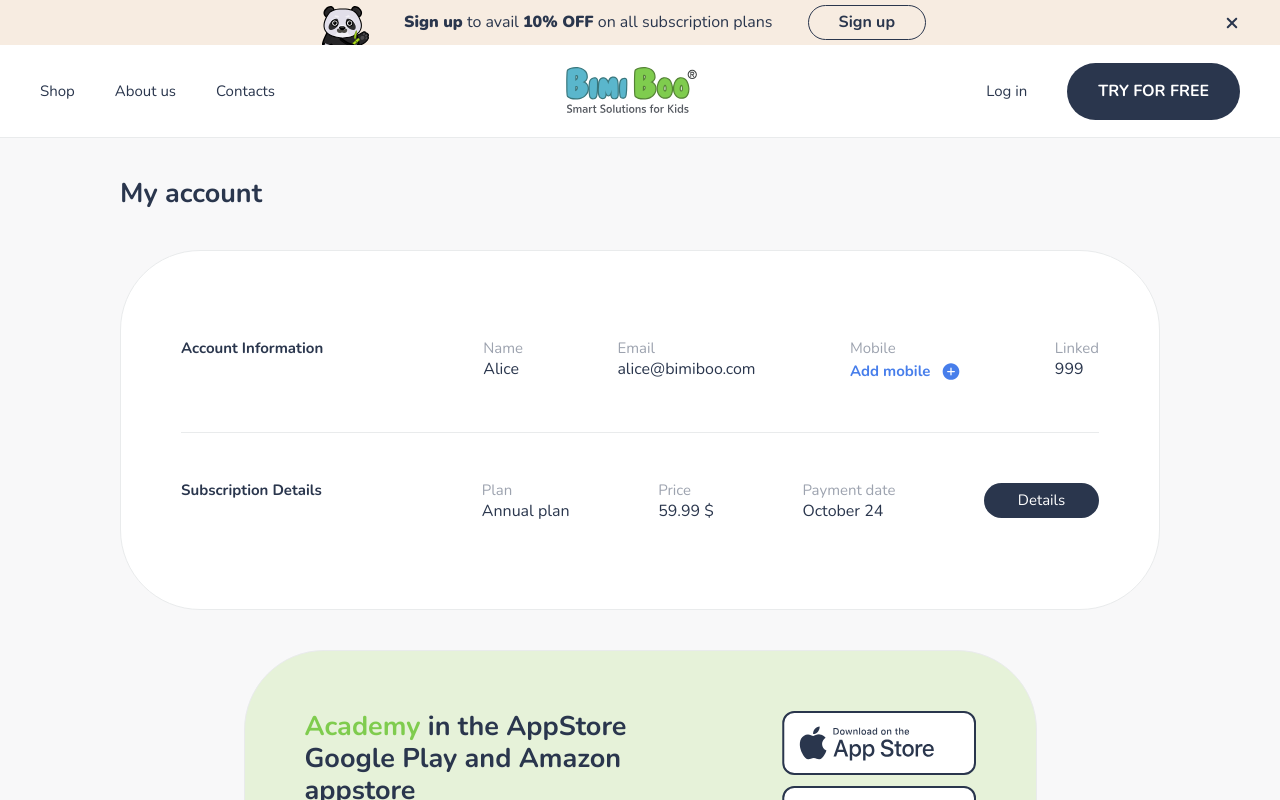
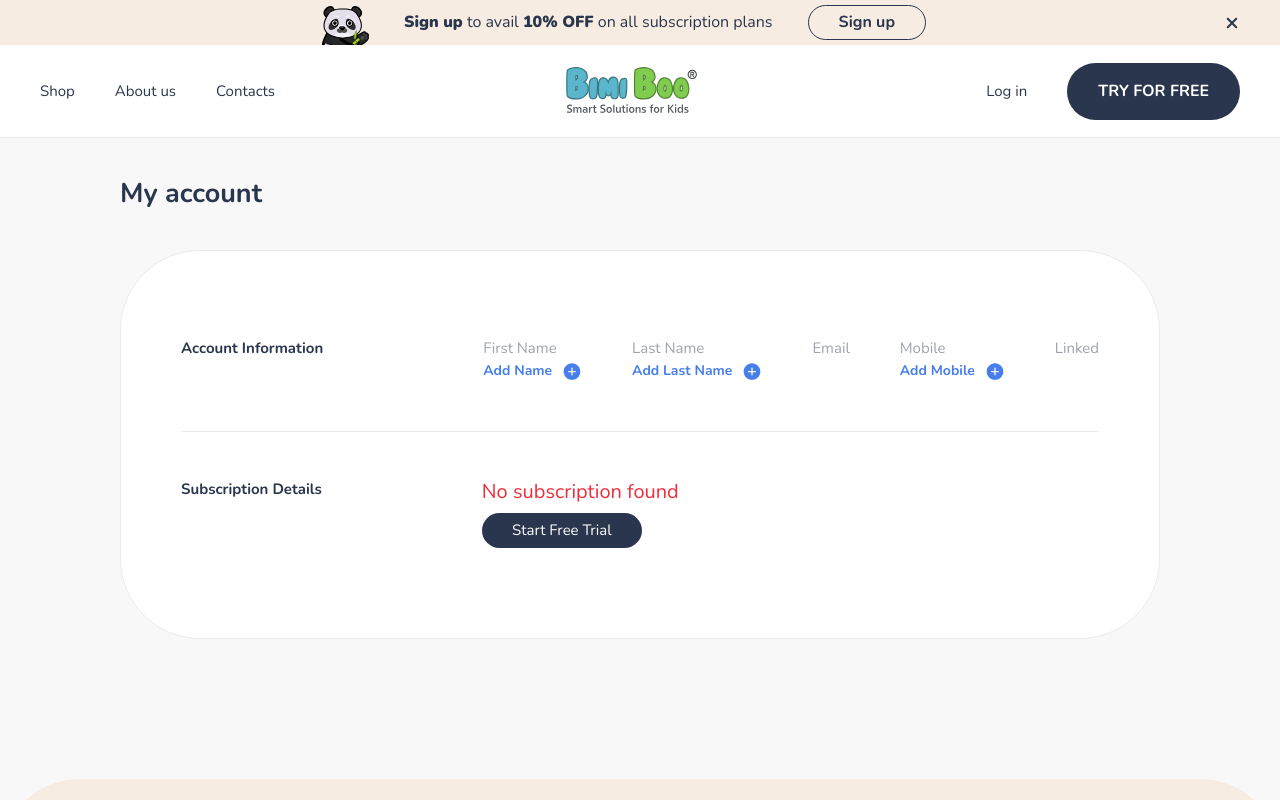
Before and after one commit to laumanovr/academyweb, a Vue app: page /#/cabinet in a window 1280 px wide. Shown: the top 800 px of the page. Built offline with nearby package versions, Linux system fonts and the light colour scheme; no server answers; what vue-js-modal would draw is missing.

Commit message:
add func to fetch and update user cabinet

```diff
--- a/src/views/cabinet/index.vue
+++ b/src/views/cabinet/index.vue
@@ -1,5 +1,6 @@
 <template>
   <div class="cabinet" :class="{'has-sub': hasSub}">
+    <Loader v-if="isLoading"/>
     <div class="cabinet__container space-container">
       <Breadcrumbs :items="links"/>
       <h3 class="cabinet__title h3">My account</h3>
@@ -8,23 +9,75 @@
           <h4 class="cabinet__acc-info">Account Information</h4>
           <div class="cabinet__profile-info-block">
             <div class="cabinet__label-block">
-              <div class="cabinet__label">Name</div>
-              <div class="cabinet__label-value">Alice</div>
+              <div class="cabinet__label">First Name</div>
+              <div class="cabinet__label-value" v-if="currentUser?.first_name && !isEditName">
+                {{currentUser?.first_name}}
+                <img src="@/assets/img/pencil-edit.svg" alt="edit" @click="onEditField('isEditName','first_name','firstName')">
+              </div>
+              <div class="cabinet__label-link" @click="onInputFocus('isEditName')" v-else>
+                <input
+                  ref="isEditName"
+                  type="text"
+                  class="cabinet__label-input"
+                  v-model="currentUser.firstName"
+                  @blur="updateProfile('isEditName')"
+                  v-if="isEditName"
+                >
+                <template v-else>
+                  <span>Add Name</span>
+                  <img src="@/assets/img/icons/add-circle-blue.svg">
+                </template>
+              </div>
+            </div>
+            <div class="cabinet__label-block">
+              <div class="cabinet__label">Last Name</div>
+              <div class="cabinet__label-value" v-if="currentUser?.last_name && !isEditLastName">
+                {{currentUser?.last_name}}
+                <img src="@/assets/img/pencil-edit.svg" alt="edit" @click="onEditField('isEditLastName','last_name','lastName')">
+              </div>
+              <div class="cabinet__label-link" @click="onInputFocus('isEditLastName')" v-else>
+                <input
+                  ref="isEditLastName"
+                  type="text"
+                  class="cabinet__label-input"
+                  v-model="currentUser.lastName"
+                  @blur="updateProfile('isEditLastName')"
+                  v-if="isEditLastName"
+                >
+                <template v-else>
+                  <span>Add Last Name</span>
+                  <img src="@/assets/img/icons/add-circle-blue.svg">
+                </template>
+              </div>
             </div>
             <div class="cabinet__label-block">
               <div class="cabinet__label">Email</div>
-              <div class="cabinet__label-value">alice@bimiboo.com</div>
+              <div class="cabinet__label-value">{{currentUser?.email}}</div>
             </div>
             <div class="cabinet__label-block">
               <div class="cabinet__label">Mobile</div>
-              <div class="cabinet__label-link">
-                <span>Add mobile</span>
-                <img src="@/assets/img/icons/add-circle-blue.svg">
+              <div class="cabinet__label-value" v-if="currentUser?.phone && !isEditPhone">
+                {{currentUser?.phone}}
+                <img src="@/assets/img/pencil-edit.svg" alt="edit" @click="onEditField('isEditPhone','phone','phone')">
+              </div>
+              <div class="cabinet__label-link" @click="onInputFocus('isEditPhone')" v-else>
+                <input
+                  ref="isEditPhone"
+                  type="text"
+                  class="cabinet__label-input"
+                  v-model="currentUser.phone"
+                  @blur="updateProfile('isEditPhone')"
+                  v-if="isEditPhone"
+                >
+                <template v-else>
+                  <span>Add Mobile</span>
+                  <img src="@/assets/img/icons/add-circle-blue.svg">
+                </template>
               </div>
             </div>
             <div class="cabinet__label-block">
               <div class="cabinet__label">Linked</div>
-              <div class="cabinet__label-value">999</div>
+              <div class="cabinet__label-value"></div>
             </div>
           </div>
         </div>
@@ -49,7 +102,7 @@
           </div>
           <div class="cabinet__no-sub" v-else>
             <div class="cabinet__no-sub-text">No subscription found</div>
-            <VButton class="cabinet__no-sub-btn" theme="tertiary">Start Free Trial</VButton>
+            <VButton class="cabinet__no-sub-btn" theme="tertiary" @click="goToShop">Start Free Trial</VButton>
           </div>
         </div>
       </div>
@@ -83,16 +136,18 @@
 import VButton from '@/components/VButton';
 import Breadcrumbs from '@/components/Breadcrumbs';
 import PaymentModal from '@/components/PaymentModal';
+import Loader from '@/components/Loader';
+import CabinetApi from '@/api/cabinet.api';
 
 export default {
 	components: {
 		VButton,
 		Breadcrumbs,
-		PaymentModal
+		PaymentModal,
+		Loader
 	},
 	data () {
 		return {
-			hasSub: true,
 			links: [
 				{
 					name: 'Home',
@@ -102,13 +157,72 @@ export default {
 					name: 'My account',
 					route: '/cabinet'
 				}
-			]
+			],
+      currentUser: {},
+      subscriptions: [],
+      isLoading: false,
+			hasSub: false,
+			isEditName: false,
+			isEditLastName: false,
+			isEditPhone: false,
 		};
+	},
+	async mounted() {
+	  await this.getCurrentUser();
+	  await this.getSubscriptions();
 	},
 	methods: {
 		openPaymentModal() {
 			this.$refs.paymentDetail.togglePaymentModal();
-		}
+		},
+		async getCurrentUser () {
+			try {
+				this.isLoading = true;
+				this.currentUser = await CabinetApi.fetchCurrentUser();
+				this.isLoading = false;
+			} catch (err) {
+				alert(err);
+				this.isLoading = false;
+			}
+		},
+    async getSubscriptions() {
+		  try {
+		    this.isLoading = true;
+		    this.subscriptions = await CabinetApi.fetchSubscriptions();
+		    this.hasSub = this.subscriptions.some((sub) => sub.state === 'active');
+        console.log('subs-',this.subscriptions)
+        this.isLoading = false;
+      } catch (err) {
+        alert(err);
+        this.isLoading = false;
+      }
+    },
+		async updateProfile(isEditMode) {
+		  try {
+				this.isLoading = true;
+				await CabinetApi.updateCurrentUser(this.currentUser);
+				await this.getCurrentUser();
+				this[isEditMode] = false;
+				this.isLoading = false;
+			} catch (err) {
+        alert(err);
+				this.isLoading = false;
+			}
+		},
+		onEditField(isEdit, value, input) {
+		  this[isEdit] = true;
+		  this.currentUser[input] = this.currentUser[value];
+		  this.onInputFocus(isEdit);
+		},
+		onInputFocus(inputField) {
+			this[inputField] = true;
+		  this.$nextTick(() => {
+				this.$refs[inputField].focus();
+			});
+		},
+    goToShop() {
+		  this.$router.push('/shop')
+    }
 	}
 };
 </script>
@@ -218,19 +332,38 @@ export default {
   &__label-value {
     font-size: 16px;
     font-weight: 400;
+    display: flex;
+    align-items: center;
+    height: 20px;
+    img {
+      margin-left: 10px;
+      cursor: pointer;
+    }
   }
 
   &__label-link {
-    font-size: 15px;
+    font-size: 14px;
     color: $blue-link;
     font-weight: 400;
     cursor: pointer;
     display: flex;
     align-items: center;
+    height: 20px;
 
     img {
       margin-left: 10px;
     }
+  }
+
+  &__label-input {
+    max-width: 110px;
+    border: none;
+    border-bottom: 1px solid $cool-gray;
+    outline: none;
+    color: $dark-blue;
+    font-size: 14px;
+    font-weight: 400;
+    margin-top: -1px;
   }
 
   &__details-btn {
```
